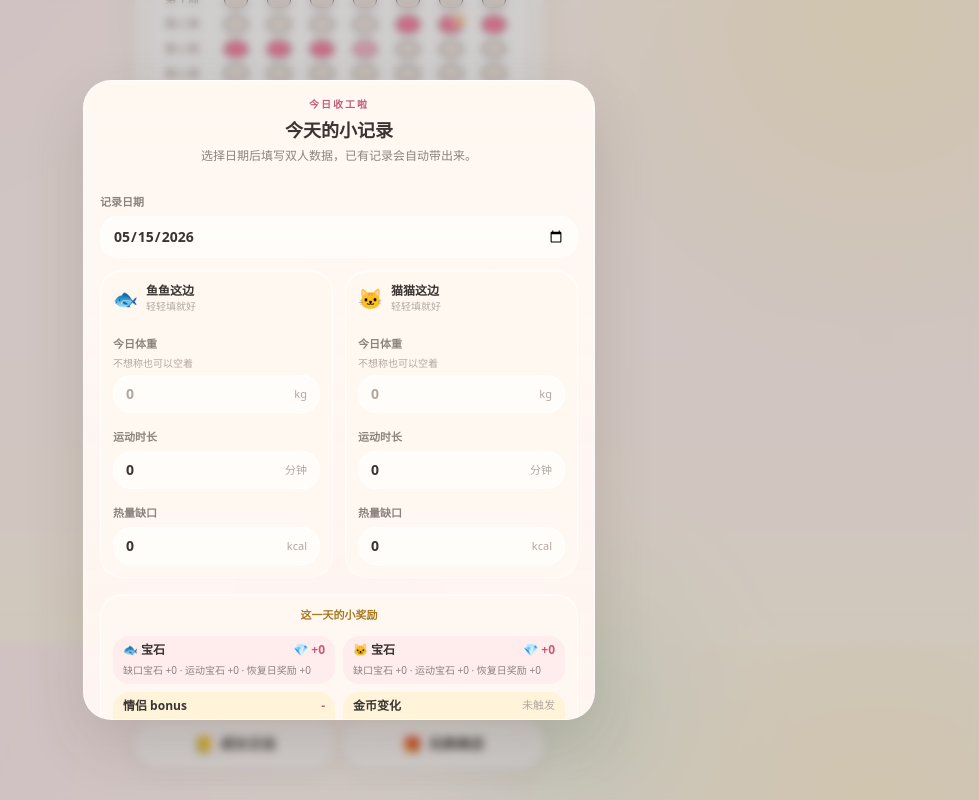
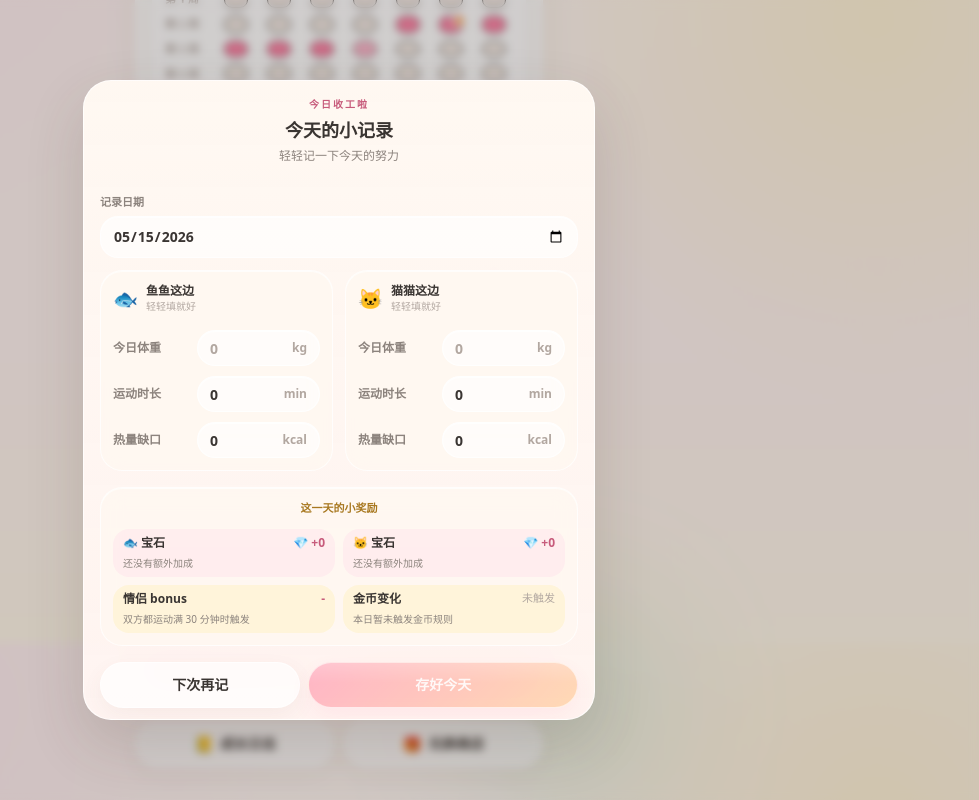
Before and after one commit to JIDAIN/couple_better_game, a Next.js app: page / in a window 1280 px wide. Both pictures are taken after a click on the button "记录今天". Shown: the part 957-1757 px from the top of the page, without its empty margins (301-1280 px from the left). Built offline with nearby package versions, Linux system fonts and the light colour scheme.

Commit message:
Refine growth log detail UI

```diff
--- a/app/globals.css
+++ b/app/globals.css
@@ -148,7 +148,7 @@ body::before {
 
 .ui-record-sheet {
   width: 100%;
-  max-width: 36rem;
+  max-width: 32rem;
   min-height: 28rem;
   max-height: min(86dvh, 680px);
 }
@@ -198,6 +198,14 @@ body::before {
   background: rgb(255 255 255 / 0.68);
   box-shadow: var(--shadow-soft);
   padding: 0.875rem 1rem;
+}
+
+.growth-detail-person-card {
+  border-radius: var(--radius-panel);
+  border: 1px solid rgb(255 255 255 / 0.72);
+  background: rgb(255 255 255 / 0.64);
+  box-shadow: var(--shadow-soft);
+  padding: 0.85rem;
 }
 
 .growth-log-item {
@@ -296,6 +304,67 @@ body::before {
   min-width: 3.55rem;
 }
 
+.compact-field {
+  display: grid;
+  grid-template-columns: 4.5rem minmax(0, 1fr);
+  align-items: center;
+  gap: 0.75rem;
+}
+
+.compact-field-label {
+  min-width: 0;
+  font-size: 0.75rem;
+  font-weight: 650;
+  color: var(--text-muted);
+}
+
+.compact-field-input {
+  display: flex;
+  min-height: 2.25rem;
+  min-width: 0;
+  align-items: center;
+  gap: 0.5rem;
+  border-radius: var(--radius-control);
+  border: 1px solid var(--card-border);
+  background: rgb(255 255 255 / 0.62);
+  box-shadow: inset 0 1px 0 rgb(255 255 255 / 0.72);
+  padding: 0 0.75rem;
+  transition:
+    border-color 180ms ease,
+    box-shadow 180ms ease,
+    background-color 180ms ease;
+}
+
+.compact-field-input:focus-within {
+  border-color: rgb(255 107 147 / 0.34);
+  background: rgb(255 255 255 / 0.78);
+  box-shadow:
+    inset 0 1px 0 rgb(255 255 255 / 0.8),
+    0 0 0 3px rgb(255 228 236 / 0.68);
+}
+
+.compact-field-input input {
+  min-width: 0;
+  flex: 1;
+  background: transparent;
+  color: var(--text-main);
+  font-size: 0.875rem;
+  font-weight: 700;
+  outline: none;
+  font-variant-numeric: tabular-nums;
+}
+
+.compact-field-input input::placeholder {
+  color: var(--text-soft);
+}
+
+.compact-field-input span {
+  flex-shrink: 0;
+  font-size: 0.75rem;
+  font-weight: 600;
+  color: var(--text-soft);
+}
+
 @media (max-width: 560px) {
   .growth-log-line {
     grid-template-columns: 1fr auto auto auto;
@@ -311,6 +380,11 @@ body::before {
     min-width: 3.2rem;
     padding-inline: 0.45rem;
     font-size: 0.6875rem;
+  }
+
+  .compact-field {
+    grid-template-columns: 4rem minmax(0, 1fr);
+    gap: 0.5rem;
   }
 }
 
--- a/components/home/GrowthLog.tsx
+++ b/components/home/GrowthLog.tsx
@@ -67,6 +67,24 @@ function formatCoinDelta(value: number) {
   return value > 0 ? `+${value}` : "0";
 }
 
+function formatBreakdownLines(lines: string[]) {
+  const labels: Record<string, string> = {
+    缺口宝石: "缺口",
+    运动宝石: "运动",
+    恢复日奖励: "恢复",
+  };
+  const formatted = lines
+    .map((line) => {
+      const match = /^(缺口宝石|运动宝石|恢复日奖励) \+(\d+)$/.exec(line);
+      if (!match) return line;
+      const value = Number(match[2]);
+      if (value <= 0) return null;
+      return `${labels[match[1]]} +${value}`;
+    })
+    .filter((line): line is string => Boolean(line));
+  return formatted.length > 0 ? formatted : ["还没有额外加成"];
+}
+
 function sideInputFromRecord(record: DailyRecord, side: "fish" | "cat") {
   return {
     weightKg: record[side].weightKg,
@@ -76,16 +94,17 @@ function sideInputFromRecord(record: DailyRecord, side: "fish" | "cat") {
 }
 
 function DetailLines({ lines }: { lines: string[] }) {
+  const displayLines = formatBreakdownLines(lines);
   return (
-    <ul className="mt-2 space-y-1 text-[11px] font-medium leading-4 ui-text-muted">
-      {lines.map((line) => (
+    <ul className="mt-2 space-y-1 text-[11px] font-medium leading-4 ui-text-soft">
+      {displayLines.map((line) => (
         <li key={line}>{line}</li>
       ))}
     </ul>
   );
 }
 
-function Field({
+function CompactField({
   label,
   value,
   onChange,
@@ -99,23 +118,52 @@ function Field({
   unit?: string;
 }) {
   return (
-    <label className="block min-w-0">
-      <span className="ui-field-label">{label}</span>
-      <div className="ui-input-shell mt-1 flex items-center gap-1.5 px-3 py-2">
+    <label className="compact-field">
+      <span className="compact-field-label">{label}</span>
+      <div className="compact-field-input">
         <input
           value={value}
           onChange={(event) => onChange(event.target.value)}
           inputMode={inputMode}
-          className="min-w-0 flex-1 bg-transparent text-sm font-semibold tabular-nums ui-text-main outline-none placeholder:text-[var(--text-soft)]"
           placeholder="0"
         />
-        {unit ? (
-          <span className="shrink-0 text-[11px] font-medium ui-text-soft">
-            {unit}
-          </span>
-        ) : null}
+        {unit ? <span>{unit}</span> : null}
       </div>
     </label>
+  );
+}
+
+function PersonDetailCard({
+  emoji,
+  title,
+  deficit,
+  minutes,
+  gems,
+  lines,
+}: {
+  emoji: string;
+  title: string;
+  deficit: number;
+  minutes: number;
+  gems: number;
+  lines: string[];
+}) {
+  return (
+    <div className="growth-detail-person-card">
+      <div className="flex items-center justify-between gap-2">
+        <h3 className="text-sm font-bold ui-text-main">
+          <span aria-hidden>{emoji}</span> {title}
+        </h3>
+        <span className="ui-price-pill ui-chip-primary">💎 +{gems}</span>
+      </div>
+      <div className="mt-2 flex flex-wrap items-center gap-x-2 gap-y-1 text-sm font-semibold ui-text-muted">
+        <span>{deficit} kcal</span>
+        <span>{minutes} min</span>
+      </div>
+      <p className="mt-2 text-[11px] font-medium leading-4 ui-text-soft">
+        {formatBreakdownLines(lines).join(" · ")}
+      </p>
+    </div>
   );
 }
 
@@ -143,21 +191,21 @@ function EditSide({
       <p className="text-xs font-bold ui-text-main">
         <span aria-hidden>{emoji}</span> {title}
       </p>
-      <Field
+      <CompactField
         label="今日体重"
         value={weight}
         onChange={setWeight}
         inputMode="decimal"
         unit="kg"
       />
-      <Field
+      <CompactField
         label="运动时长"
         value={minutes}
         onChange={setMinutes}
         inputMode="numeric"
-        unit="分钟"
+        unit="min"
       />
-      <Field
+      <CompactField
         label="热量缺口"
         value={deficit}
         onChange={setDeficit}
@@ -599,10 +647,10 @@ export function GrowthLog() {
                 {detailMode === "detail" ? "记录详情" : "编辑已有记录"}
               </p>
               <h2 id={detailTitleId} className="mt-1 text-lg font-bold ui-text-main">
-                记录日期：{formatFullDate(selectedRecord.recordDate)}
+                {formatFullDate(selectedRecord.recordDate)}
               </h2>
               <p className="mt-1 text-xs ui-text-muted">
-                日期不可修改；要补录其他日期，请从“记录今天”进入。
+                这一天的小努力都在这里
               </p>
             </div>
 
@@ -614,37 +662,27 @@ export function GrowthLog() {
                       💎 总宝石 +{totalGems(selectedRecord)}
                     </div>
                     <div className="ui-tinted-reward rounded-2xl px-3 py-2 text-center text-sm font-bold ui-text-reward">
-                      🪙 金币变化 {formatCoinDelta(selectedRecord.coins)}
+                      🪙 金币 {formatCoinDelta(selectedRecord.coins)}
                     </div>
                   </div>
 
                   <div className="grid grid-cols-2 gap-2.5 sm:gap-3">
-                    <div className="ui-soft-panel ui-card-item">
-                      <p className="text-xs font-bold ui-text-main">🐟 鱼鱼详情</p>
-                      <p className="mt-2 text-xs ui-text-muted">
-                        热量缺口：{selectedRecord.fish.deficit} kcal
-                      </p>
-                      <p className="mt-1 text-xs ui-text-muted">
-                        运动时长：{selectedRecord.fish.minutes} 分钟
-                      </p>
-                      <p className="mt-2 text-xs font-bold ui-text-primary">
-                        宝石：+{selectedRecord.fish.gems}
-                      </p>
-                      <DetailLines lines={detailPreview.fishBreakdown.lines} />
-                    </div>
-                    <div className="ui-soft-panel ui-card-item">
-                      <p className="text-xs font-bold ui-text-main">🐱 猫猫详情</p>
-                      <p className="mt-2 text-xs ui-text-muted">
-                        热量缺口：{selectedRecord.cat.deficit} kcal
-                      </p>
-                      <p className="mt-1 text-xs ui-text-muted">
-                        运动时长：{selectedRecord.cat.minutes} 分钟
-                      </p>
-                      <p className="mt-2 text-xs font-bold ui-text-primary">
-                        宝石：+{selectedRecord.cat.gems}
-                      </p>
-                      <DetailLines lines={detailPreview.catBreakdown.lines} />
-                    </div>
+                    <PersonDetailCard
+                      emoji="🐟"
+                      title="鱼鱼"
+                      deficit={selectedRecord.fish.deficit}
+                      minutes={selectedRecord.fish.minutes}
+                      gems={selectedRecord.fish.gems}
+                      lines={detailPreview.fishBreakdown.lines}
+                    />
+                    <PersonDetailCard
+                      emoji="🐱"
+                      title="猫猫"
+                      deficit={selectedRecord.cat.deficit}
+                      minutes={selectedRecord.cat.minutes}
+                      gems={selectedRecord.cat.gems}
+                      lines={detailPreview.catBreakdown.lines}
+                    />
                   </div>
 
                   <div className="grid grid-cols-2 gap-2.5">
@@ -660,7 +698,7 @@ export function GrowthLog() {
                       <DetailLines
                         lines={
                           selectedRecord.bonus > 0
-                            ? ["一起运动：双方各 +1，共 +2"]
+                            ? ["🔥 bonus 已触发"]
                             : ["双方都运动满 30 分钟时触发"]
                         }
                       />
@@ -722,7 +760,7 @@ export function GrowthLog() {
 
                   <div className="ui-soft-panel ui-card-item">
                     <p className="text-center text-[11px] font-bold ui-text-reward">
-                      修改后的结算预览
+                      修改后的小奖励
                     </p>
                     <ul className="mt-3 grid grid-cols-2 gap-2 text-xs font-semibold ui-text-main">
                       <li className="ui-tinted-primary rounded-2xl px-2.5 py-1.5">
--- a/components/home/RecordTodaySettlement.tsx
+++ b/components/home/RecordTodaySettlement.tsx
@@ -56,46 +56,56 @@ function totalRecordGems(record: DailyRecord) {
   return record.fish.gems + record.cat.gems + record.bonus;
 }
 
+function formatBreakdownLines(lines: string[]) {
+  const labels: Record<string, string> = {
+    缺口宝石: "缺口",
+    运动宝石: "运动",
+    恢复日奖励: "恢复",
+  };
+  const formatted = lines
+    .map((line) => {
+      const match = /^(缺口宝石|运动宝石|恢复日奖励) \+(\d+)$/.exec(line);
+      if (!match) return line;
+      const value = Number(match[2]);
+      if (value <= 0) return null;
+      return `${labels[match[1]]} +${value}`;
+    })
+    .filter((line): line is string => Boolean(line));
+  return formatted.length > 0 ? formatted : ["还没有额外加成"];
+}
+
 function DetailLines({ lines }: { lines: string[] }) {
   return (
     <span className="mt-1 block text-[10px] font-medium leading-4 ui-text-muted">
-      {lines.join(" · ")}
+      {formatBreakdownLines(lines).join(" · ")}
     </span>
   );
 }
 
-function SoftField({
+function CompactField({
   label,
-  hint,
   value,
   onChange,
   inputMode,
   unit,
 }: {
   label: string;
-  hint?: string;
   value: string;
   onChange: (value: string) => void;
   inputMode?: "decimal" | "numeric" | "text";
   unit?: string;
 }) {
   return (
-    <label className="block min-w-0">
-      <span className="ui-field-label">{label}</span>
-      {hint ? <span className="ui-field-hint">{hint}</span> : null}
-      <div className="ui-input-shell mt-1 flex items-center gap-1.5 px-3 py-2">
+    <label className="compact-field">
+      <span className="compact-field-label">{label}</span>
+      <div className="compact-field-input">
         <input
           value={value}
           onChange={(event) => onChange(event.target.value)}
           inputMode={inputMode}
-          className="min-w-0 flex-1 bg-transparent text-sm font-semibold tabular-nums ui-text-main outline-none placeholder:text-[var(--text-soft)]"
           placeholder="0"
         />
-        {unit ? (
-          <span className="shrink-0 text-[11px] font-medium ui-text-soft">
-            {unit}
-          </span>
-        ) : null}
+        {unit ? <span>{unit}</span> : null}
       </div>
     </label>
   );
@@ -131,22 +141,21 @@ function PartnerColumn({
           <p className="text-[10px] ui-text-soft">轻轻填就好</p>
         </div>
       </div>
-      <SoftField
+      <CompactField
         label="今日体重"
-        hint="不想称也可以空着"
         value={weight}
         onChange={setWeight}
         inputMode="decimal"
         unit="kg"
       />
-      <SoftField
+      <CompactField
         label="运动时长"
         value={minutes}
         onChange={setMinutes}
         inputMode="numeric"
-        unit="分钟"
+        unit="min"
       />
-      <SoftField
+      <CompactField
         label="热量缺口"
         value={deficit}
         onChange={setDeficit}
@@ -412,7 +421,7 @@ export function RecordTodaySettlement({
                 {recordDate === todayDate ? "今天的小记录" : "保存这一天"}
               </h2>
               <p className="mt-1 text-xs ui-text-muted">
-                选择日期后填写双人数据，已有记录会自动带出来。
+                轻轻记一下今天的努力
               </p>
             </div>
 
```
